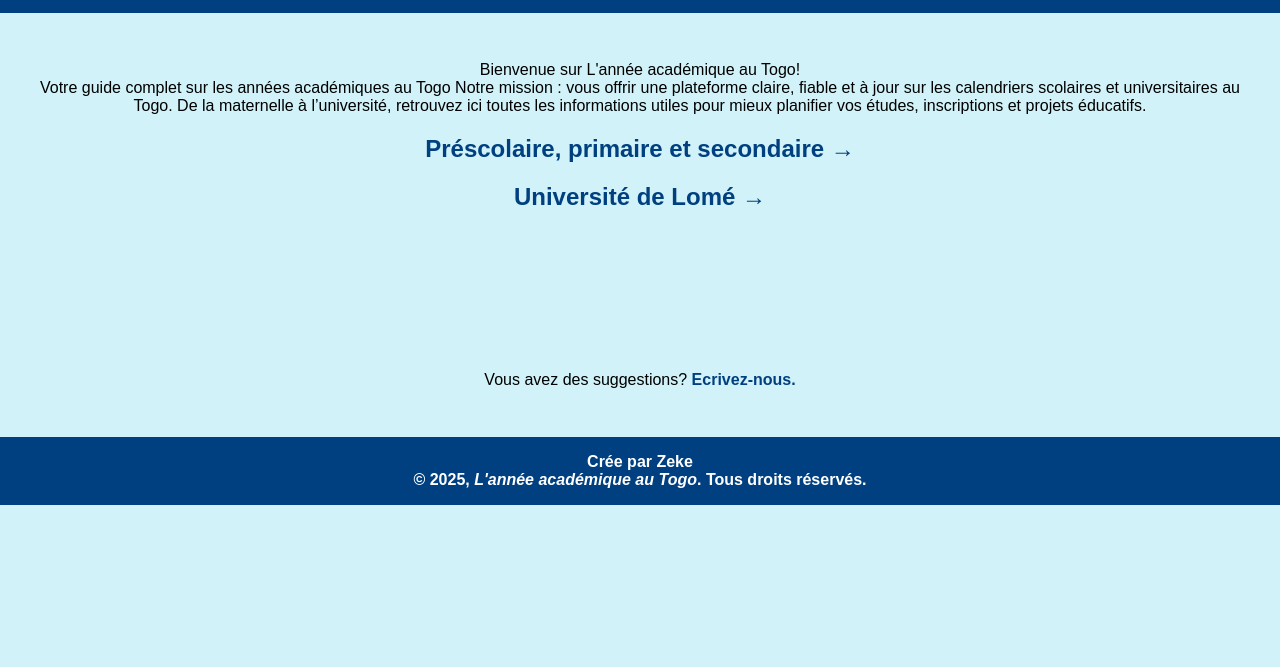
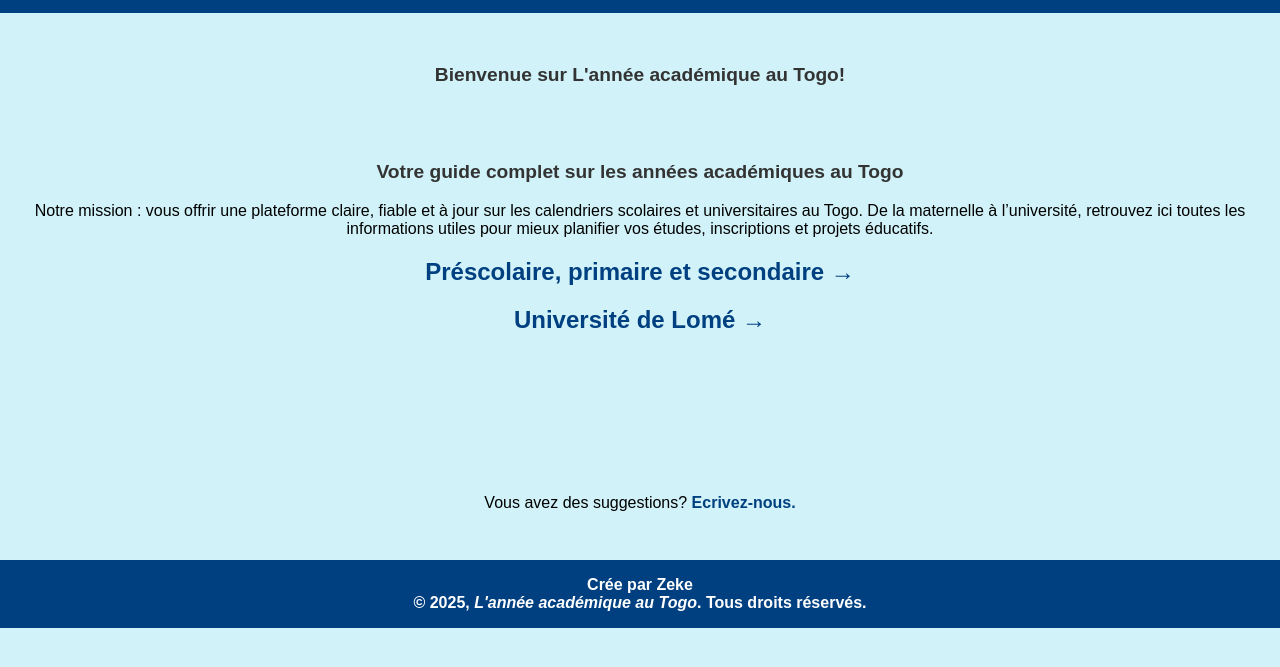
Before and after one commit to Smith-cod/Ann-e-acad-mique, a plain HTML site: page index.html in a window 1280 px wide. Shown: the part 79-746 px from the top of the page. Drawn offline with Linux system fonts and the light colour scheme.

Commit message:
Update index.html

```diff
--- a/index.html
+++ b/index.html
@@ -19,8 +19,8 @@
     </header>
     <main>
         <section class="accueil">
-            <p>Bienvenue sur L'année académique au Togo!<br>
-Votre guide complet sur les années académiques au Togo
+            <p><h3>Bienvenue sur L'année académique au Togo!</h3><br><br>
+<h3><b>Votre guide complet sur les années académiques au Togo</b></h3>
 Notre mission : vous offrir une plateforme claire, fiable et à jour sur les calendriers scolaires et universitaires au Togo. De la maternelle à l’université, retrouvez ici toutes les informations utiles pour mieux planifier vos études, inscriptions et projets éducatifs.
 </p>
         </section>
```
